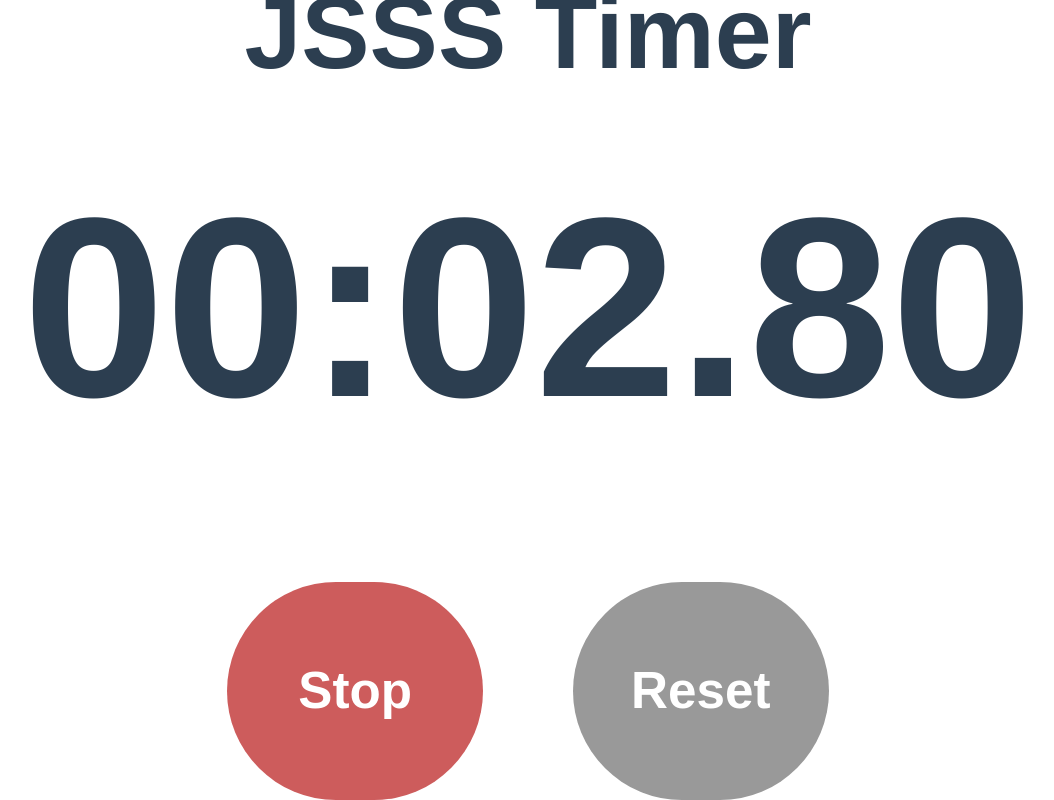
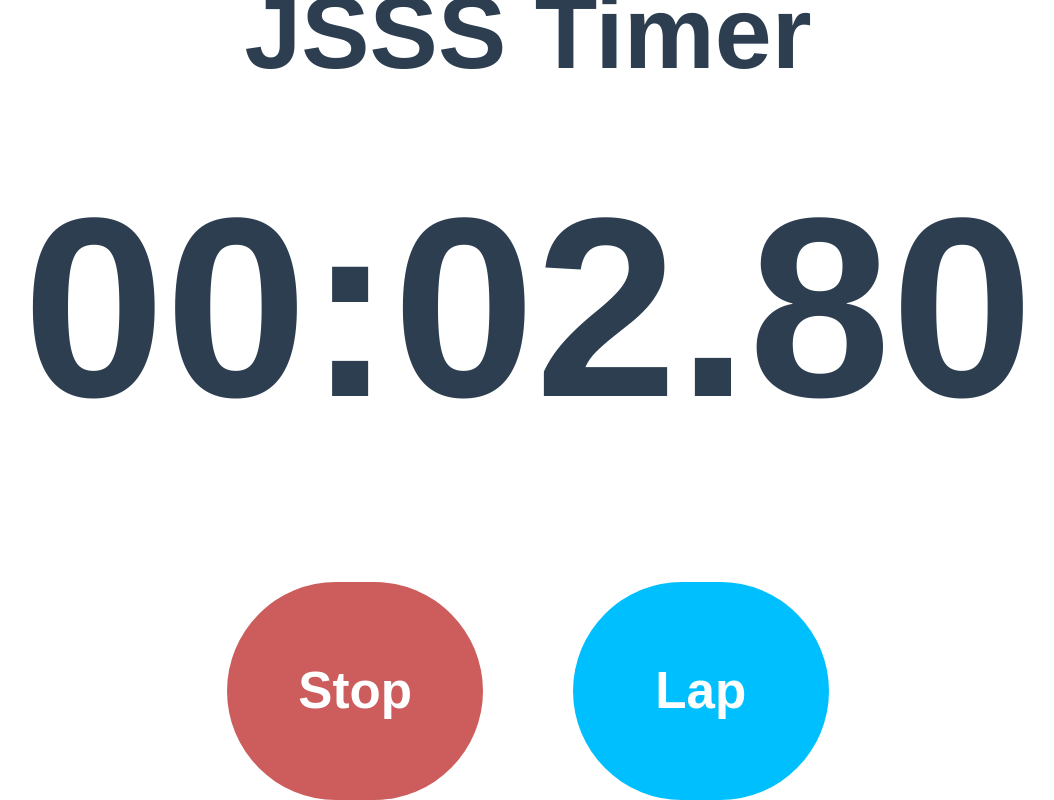
Before and after one commit to siyoon-jung/vue-jsss-timer, a Vue app: page / in a window 1280 px wide. Both pictures are taken after a click on the button "Start". Shown: the part 155-955 px from the top of the page, without its empty margins (120-1174 px from the left). Built offline with nearby package versions, Linux system fonts and the light colour scheme.

Commit message:
lab 버튼 생성

```diff
--- a/src/components/TimerContainer.vue
+++ b/src/components/TimerContainer.vue
@@ -20,7 +20,9 @@
       <div class="button_area">
         <button id="start" type="button" v-if="isStop" v-on:click="onStartClick">Start</button>
         <button id="stop" type="button" v-else v-on:click="onStopClick">Stop</button>
-        <button type="button" v-on:click="onResetClick">Reset</button>
+
+        <button id="reset" type="button" v-if="isStop" v-on:click="onResetClick">Reset</button>
+        <button id="lap" type="button" v-else v-on:click="onLapClick">Lap</button>
       </div>
     </div>
 </template>
@@ -72,6 +74,9 @@ export default {
     },
     onResetClick(){
       this.time = 0;
+    },
+    onLapClick(){
+      console.log('lap')
     }
   }
 };
@@ -117,6 +122,10 @@ export default {
         #stop {
             background-color: indianred;
         }
+
+        #lap {
+          background-color: deepskyblue;
+        }
     }
 }
 </style>
```
